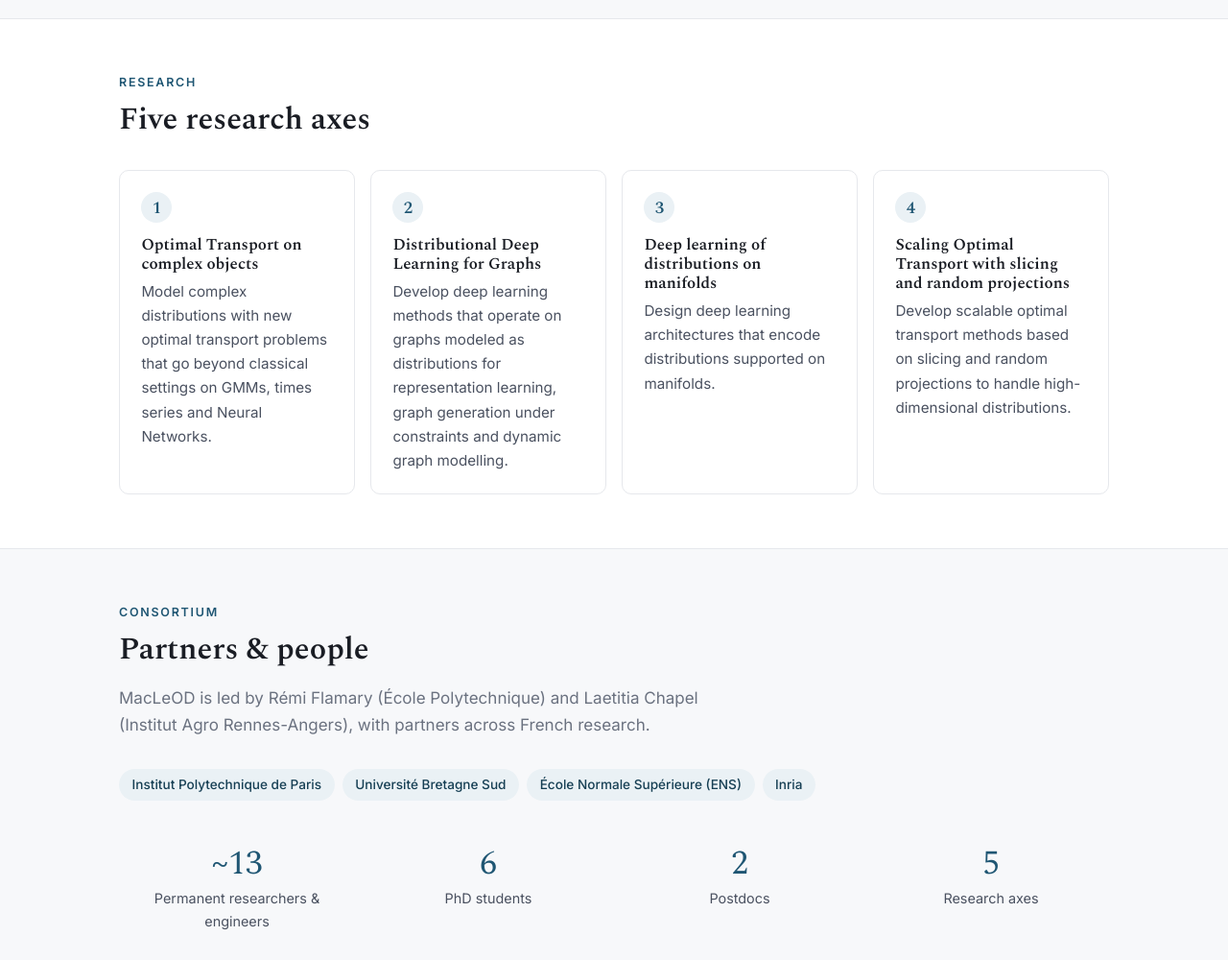
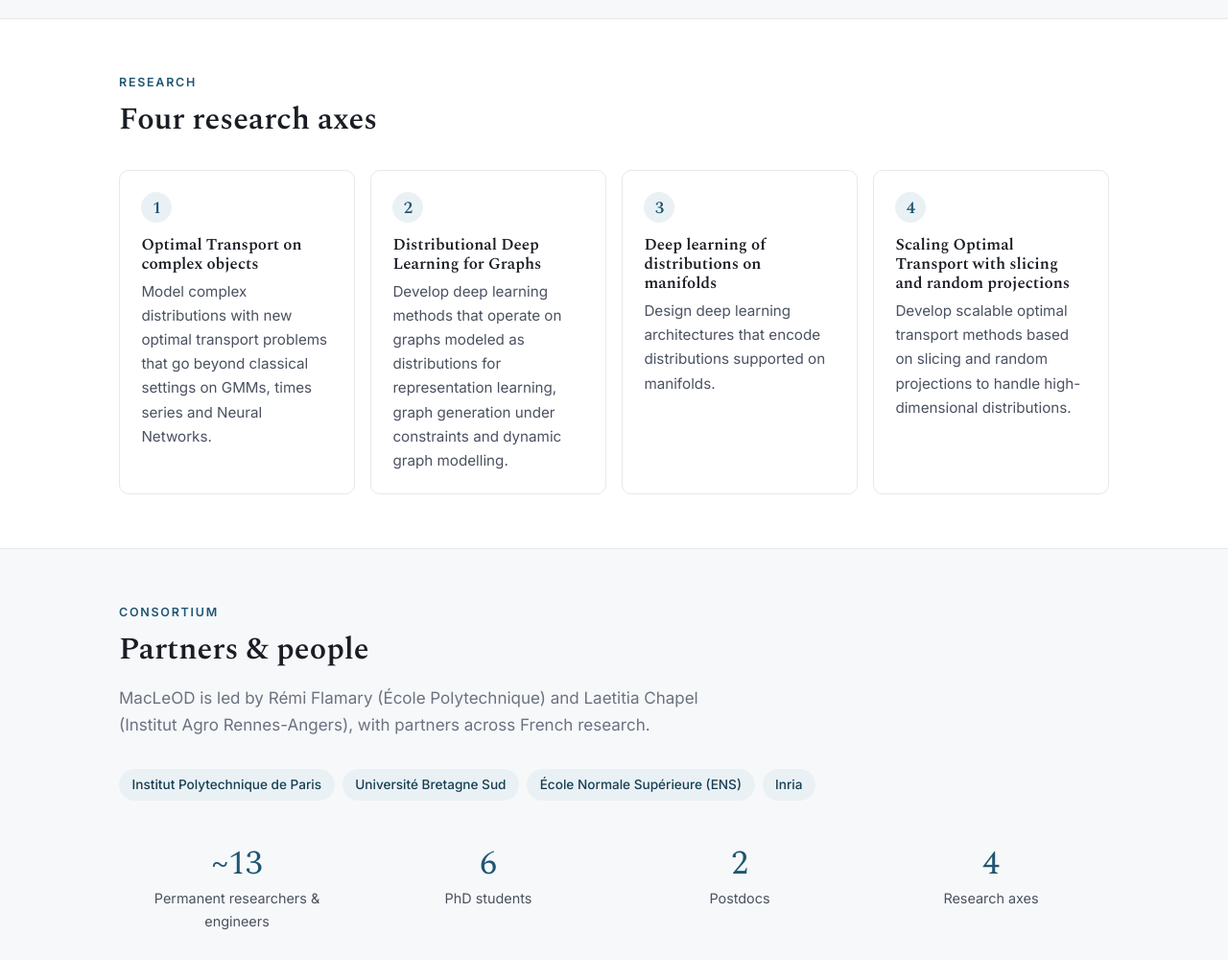
Before and after one commit to peprmacleod/peprmacleod.github.io, a Jekyll site: the page built from index.html, in a window 1280 px wide and 1400 px high, scrolled down 1006 px. Shown: the part 160-1160 px from the top of the window at 96% size. Built offline with Jekyll 4.4.1, drawn with Linux system fonts in a browser that asks for light colours.

Commit message:
Home: 4 research axes (was 5)

```diff
--- a/index.html
+++ b/index.html
@@ -54,7 +54,7 @@ title: Home
   <div class="wrap">
     <div class="section-head">
       <p class="eyebrow">Research</p>
-      <h2>Five research axes</h2>
+      <h2>Four research axes</h2>
     </div>
     <div class="axes">
       {% for axis in site.data.axes %}
@@ -86,7 +86,7 @@ title: Home
       <div class="stat"><div class="num">~13</div><div class="label">Permanent researchers &amp; engineers</div></div>
       <div class="stat"><div class="num">6</div><div class="label">PhD students</div></div>
       <div class="stat"><div class="num">2</div><div class="label">Postdocs</div></div>
-      <div class="stat"><div class="num">5</div><div class="label">Research axes</div></div>
+      <div class="stat"><div class="num">4</div><div class="label">Research axes</div></div>
     </div>
   </div>
 </section>
```
